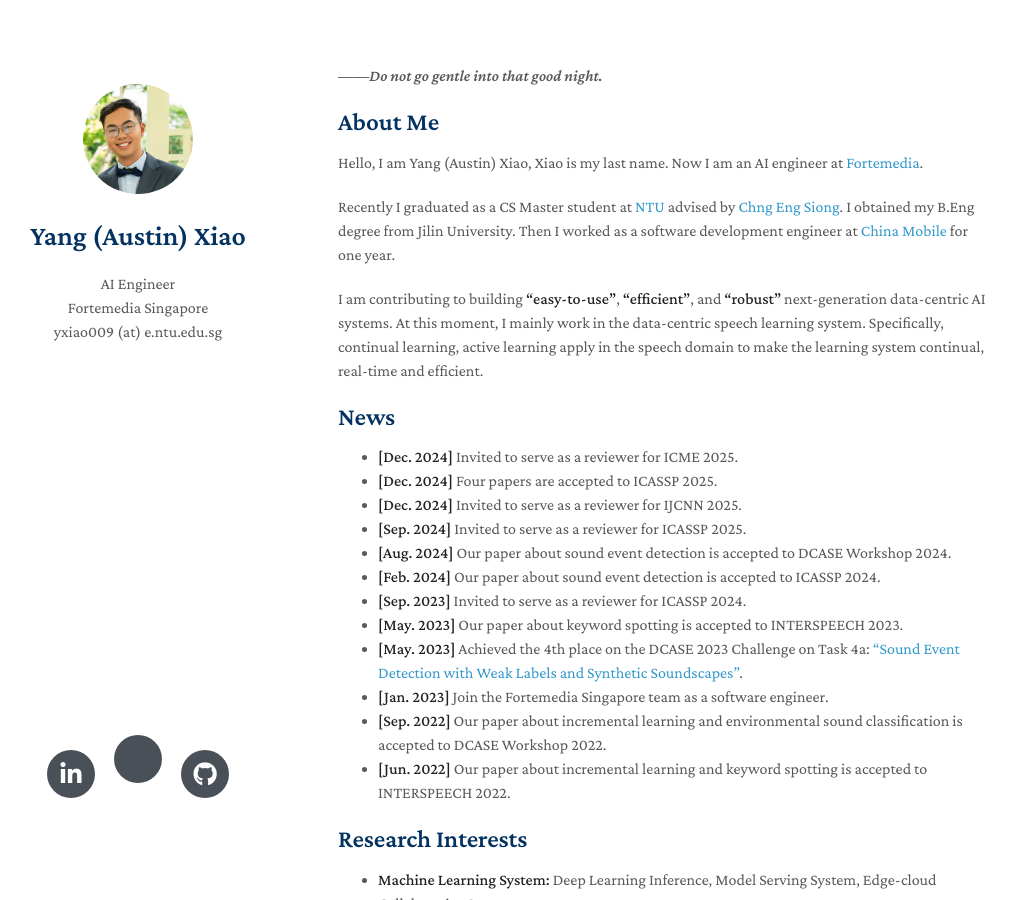
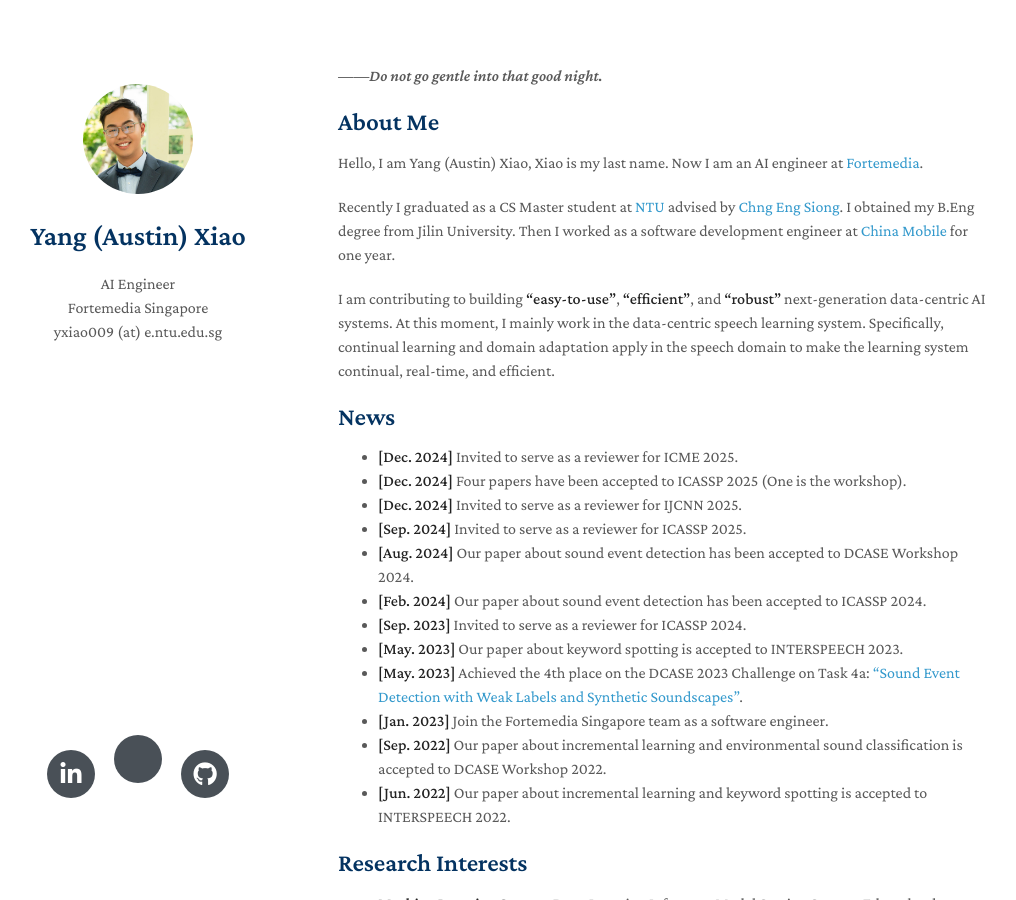
Before and after one commit to swagshaw/swagshaw.github.io, a Jekyll site: the page built from index.md, in a window 1280 px wide and 900 px high. Shown: the whole window, without its empty margins (132-1148 px from the left). Built offline with Jekyll 4.4.1, drawn with Linux system fonts in a browser that asks for light colours; nearby versions of some CDN libraries; a style sheet for code colours, icons or effects is not loaded; some of the changed text lies outside the part shown.

Commit message:
Update index.md

```diff
--- a/index.md
+++ b/index.md
@@ -8,16 +8,16 @@
 
 Recently I graduated as a CS Master student at [NTU](https://www.ntu.edu.sg/) advised by [Chng Eng Siong](https://personal.ntu.edu.sg/aseschng/default.html). I obtained my B.Eng degree from Jilin University. Then I worked as a software development engineer at [China Mobile](https://www.chinamobileltd.com/en/global/home.php) for one year.
 
-I am contributing to building **"easy-to-use"**, **"efficient"**, and  **"robust"** next-generation data-centric AI systems. At this moment, I mainly work in the data-centric speech learning system. Specifically, continual learning, active learning apply in the speech domain to make the learning system continual, real-time and efficient.
+I am contributing to building **"easy-to-use"**, **"efficient"**, and  **"robust"** next-generation data-centric AI systems. At this moment, I mainly work in the data-centric speech learning system. Specifically, continual learning and domain adaptation apply in the speech domain to make the learning system continual, real-time, and efficient.
 
 
 ## News
 - **[Dec. 2024]** Invited to serve as a reviewer for ICME 2025.
-- **[Dec. 2024]** Four papers are accepted to ICASSP 2025.
+- **[Dec. 2024]** Four papers have been accepted to ICASSP 2025 (One is the workshop).
 - **[Dec. 2024]** Invited to serve as a reviewer for IJCNN 2025.
 - **[Sep. 2024]** Invited to serve as a reviewer for ICASSP 2025.
-- **[Aug. 2024]** Our paper about sound event detection is accepted to DCASE Workshop 2024.
-- **[Feb. 2024]** Our paper about sound event detection is accepted to ICASSP 2024.
+- **[Aug. 2024]** Our paper about sound event detection has been accepted to DCASE Workshop 2024.
+- **[Feb. 2024]** Our paper about sound event detection has been accepted to ICASSP 2024.
 - **[Sep. 2023]** Invited to serve as a reviewer for ICASSP 2024.
 - **[May. 2023]** Our paper about keyword spotting is accepted to INTERSPEECH 2023.
 - **[May. 2023]** Achieved the 4th place on the DCASE 2023 Challenge on Task 4a: ["Sound Event Detection with Weak Labels and Synthetic Soundscapes"](https://dcase.community/challenge2023/task-sound-event-detection-with-weak-labels-and-synthetic-soundscapes-results).
@@ -60,6 +60,14 @@
 
 
 ## Publications
+
+- **Leveraging LLM and Text-Queried Separation for Noise-Robust Sound Event Detection**
+  <br>
+  - Han Yin, **Yang Xiao**, Jisheng Bai, Rohan Kumar Das
+  <br>
+  - **Accepted to the IEEE ICASSP Workshop.2025**.
+  <br>
+  - [[PDF](https://arxiv.org/pdf/2411.01174)]
 - **UCIL: An Unsupervised Class Incremental Learning Approach for Sound Event Detection**
   <br>
   - **Yang Xiao**,Rohan Kumar Das
```
